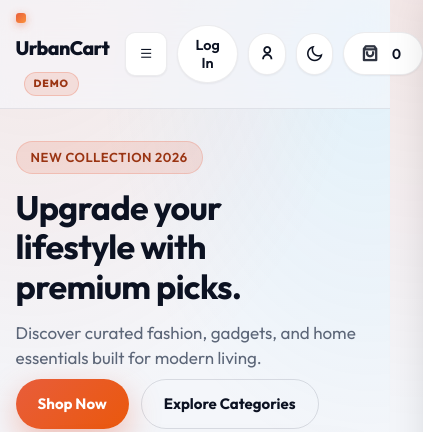
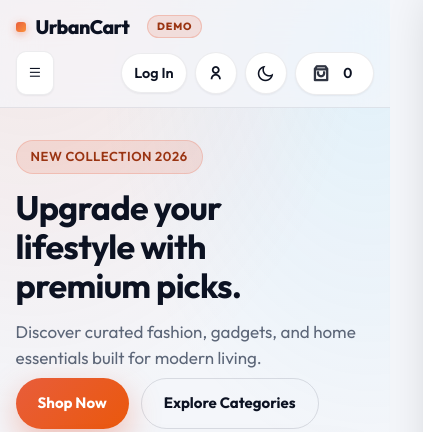
Before and after one commit to denismunene2006-lab/e-commerce-website, a website: page index.html in a window 390 px wide. Shown: the top 432 px of the page, 423 px wide, since content can reach past the window. Drawn offline with nearby package versions, Linux system fonts and the light colour scheme.

Commit message:
Fix mobile horizontal overflow

```diff
--- a/style.css
+++ b/style.css
@@ -71,6 +71,12 @@ html.theme-transitioning *::after {
   padding: 0;
 }
 
+html,
+body {
+  max-width: 100%;
+  overflow-x: clip;
+}
+
 body {
   font-family: "Outfit", system-ui, -apple-system, sans-serif;
   color: var(--ink);
@@ -1625,12 +1631,23 @@ section {
     grid-template-columns: 1fr;
   }
 
+  .topbar {
+    flex-wrap: wrap;
+  }
+
   .menu-toggle {
     display: inline-flex;
   }
 
-  .topbar-end .top-actions {
-    flex-wrap: nowrap;
+  .topbar-end {
+    width: 100%;
+    justify-content: space-between;
+  }
+
+  .top-actions {
+    width: 100%;
+    flex-wrap: wrap;
+    justify-content: flex-end;
   }
 
   .auth-status {
@@ -1711,6 +1728,18 @@ section {
 }
 
 @media (max-width: 520px) {
+  .topbar {
+    gap: 10px;
+  }
+
+  .topbar-end {
+    gap: 8px;
+  }
+
+  .top-actions {
+    gap: 8px;
+  }
+
   .products {
     grid-template-columns: 1fr;
   }
```
